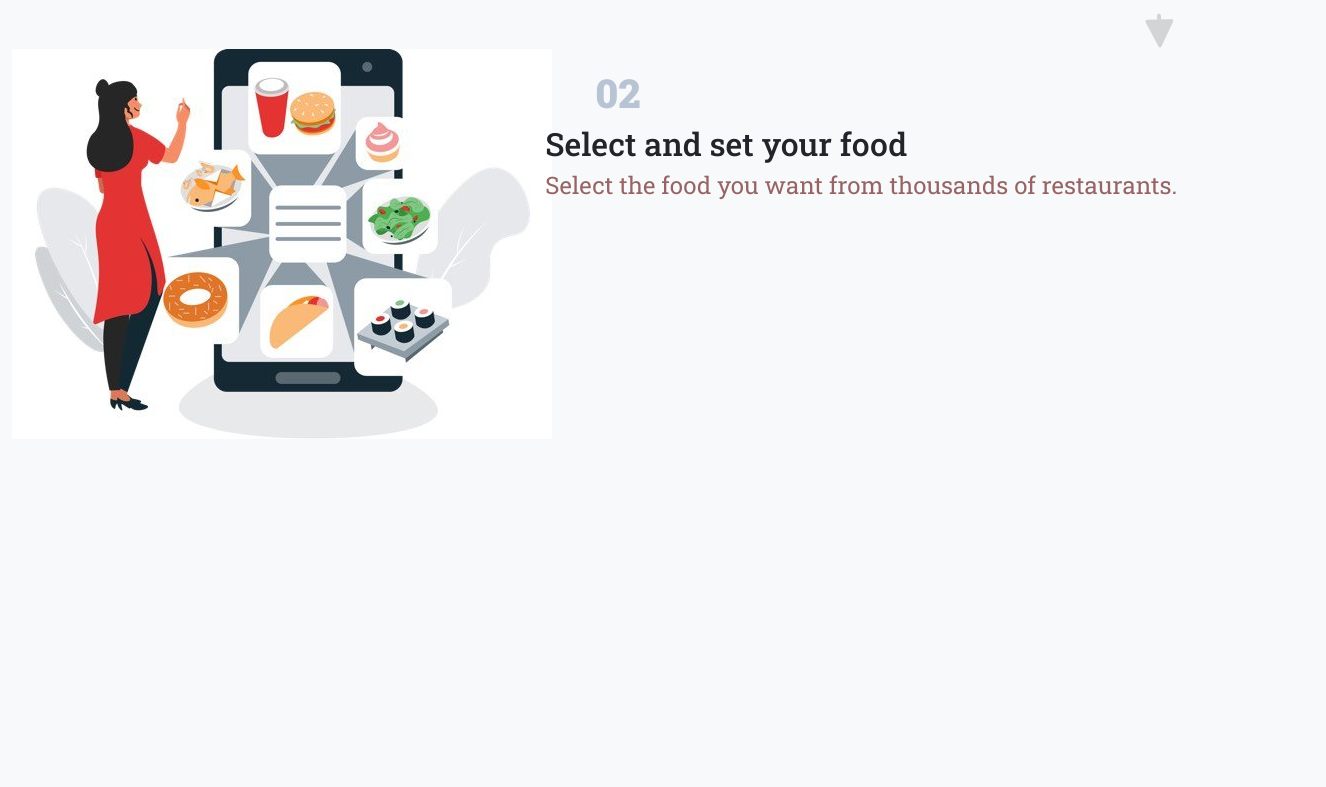
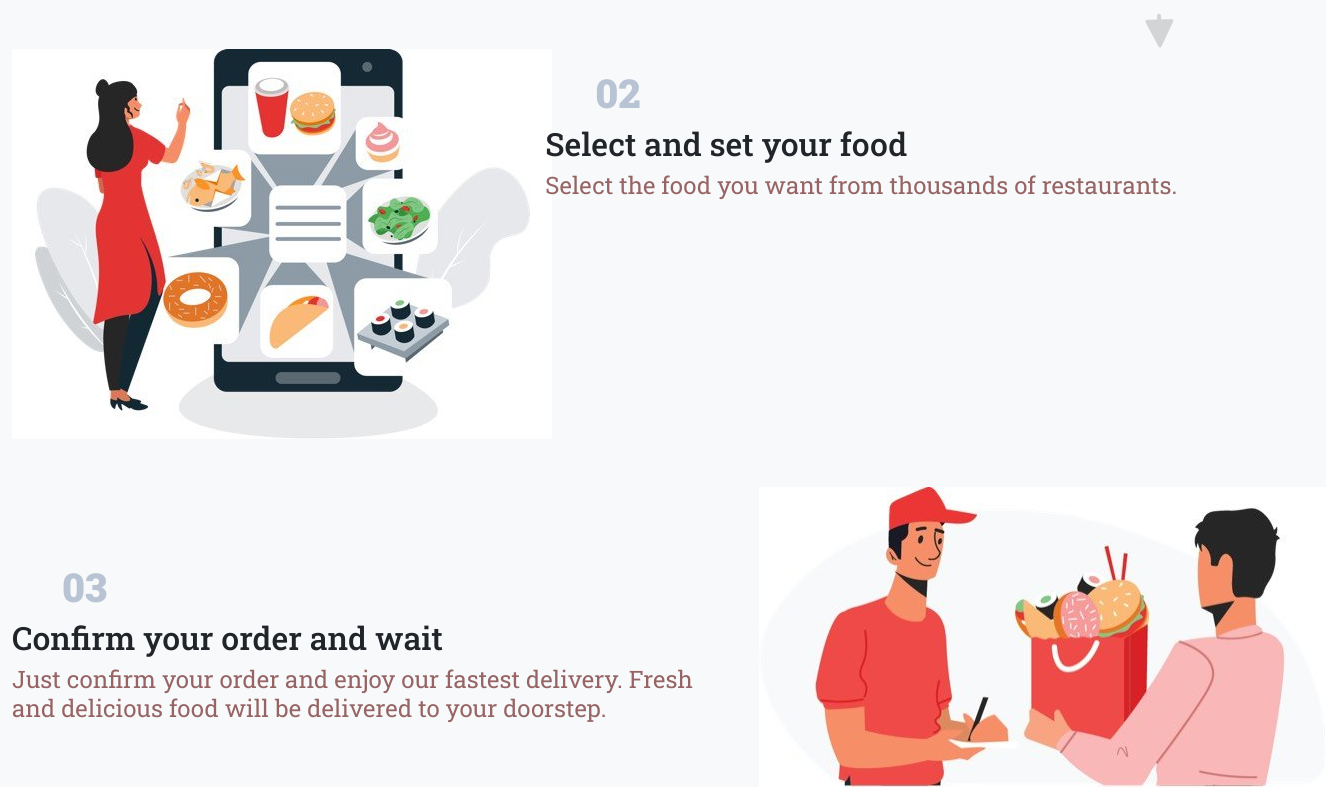
Before and after one commit to naimulislamshakil/Food_Delivary_app, a React (Create React App) app in the folder Front_End/: page / in a window 1280 px wide. Shown: the part 2806-3593 px from the top of the page, 1326 px wide, since content can reach past the window. Before the commit the page ends 3245 px from the top, so only its background shows below. Built offline with nearby package versions, Linux system fonts and the light colour scheme; a web font is replaced by a local one.

Commit message:
complete row 4

```diff
--- a/Front_End/src/Component/Home/HowToDo.tsx
+++ b/Front_End/src/Component/Home/HowToDo.tsx
@@ -4,6 +4,7 @@ import appStore from '../../assets/how/appstore.png';
 import playStore from '../../assets/how/play-store.png';
 import rode from '../../assets/how/step-illustration.png';
 import select from '../../assets/how/Select-and-set-your-food.jpg';
+import order from '../../assets/how/pathao-food-delivery.jpg';
 import '../../scss/App/App.css';
 
 const HowToDo = () => {
@@ -63,6 +64,22 @@ const HowToDo = () => {
 					</div>
 				</div>
 			</div>
+			{/* row 04 */}
+			<div className="row mt-5">
+				<div className="col-12 col-lg-7 d-flex flex-column justify-content-center align-items-start">
+					<h2 className="h1 text-color-number">03</h2>
+					<div>
+						<h2>Confirm your order and wait</h2>
+						<h4 className="text-color">
+							Just confirm your order and enjoy our fastest delivery. Fresh and
+							delicious food will be delivered to your doorstep.
+						</h4>
+					</div>
+				</div>
+				<div className="col-12 col-lg-5">
+					<img src={order} alt="" />
+				</div>
+			</div>
 		</section>
 	);
 };
```
Also changed, not shown: Front_End/src/assets/how/pathao-food-delivery.jpg (added), Front_End/src/assets/how/pay-info.png (added).
